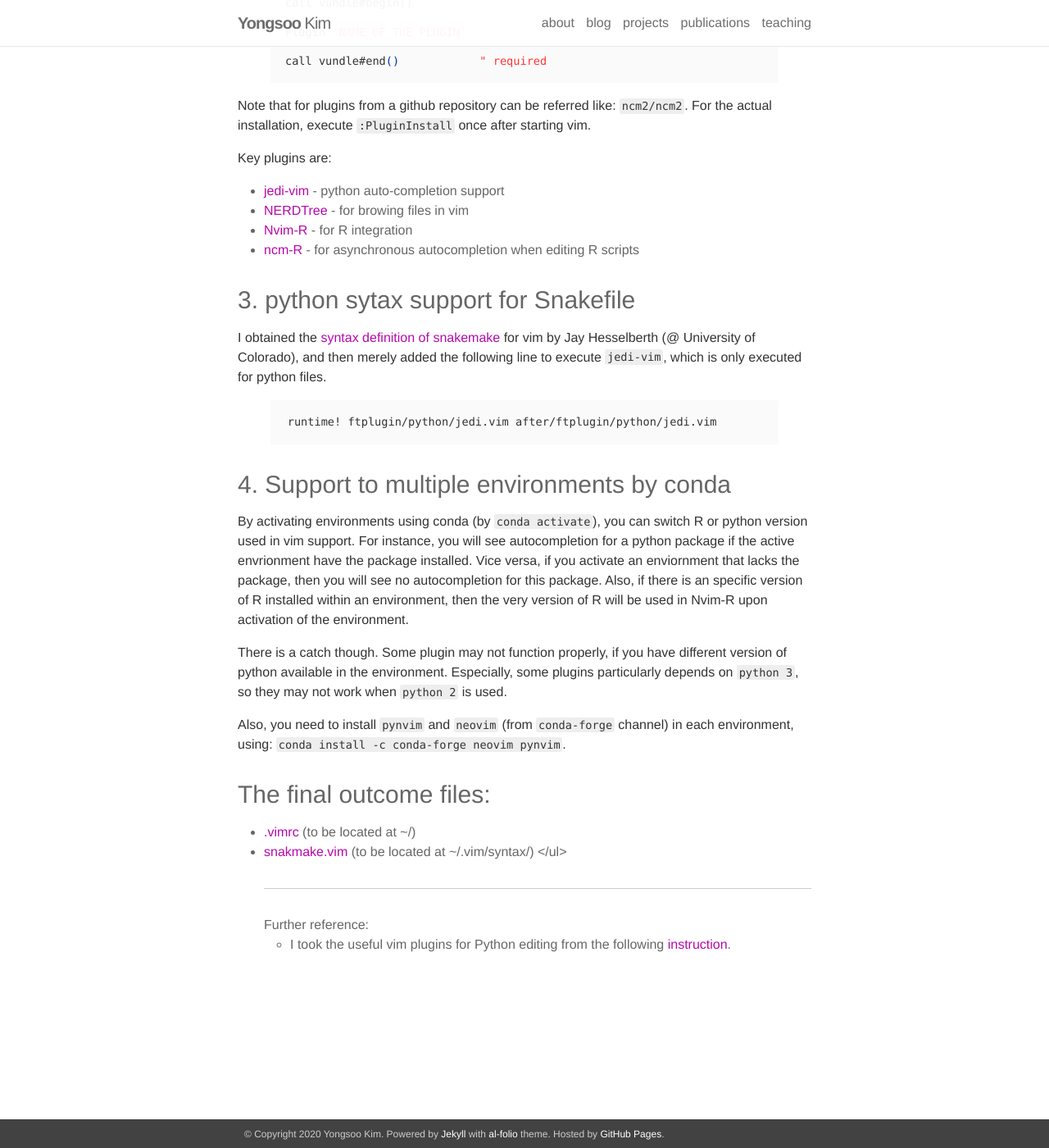
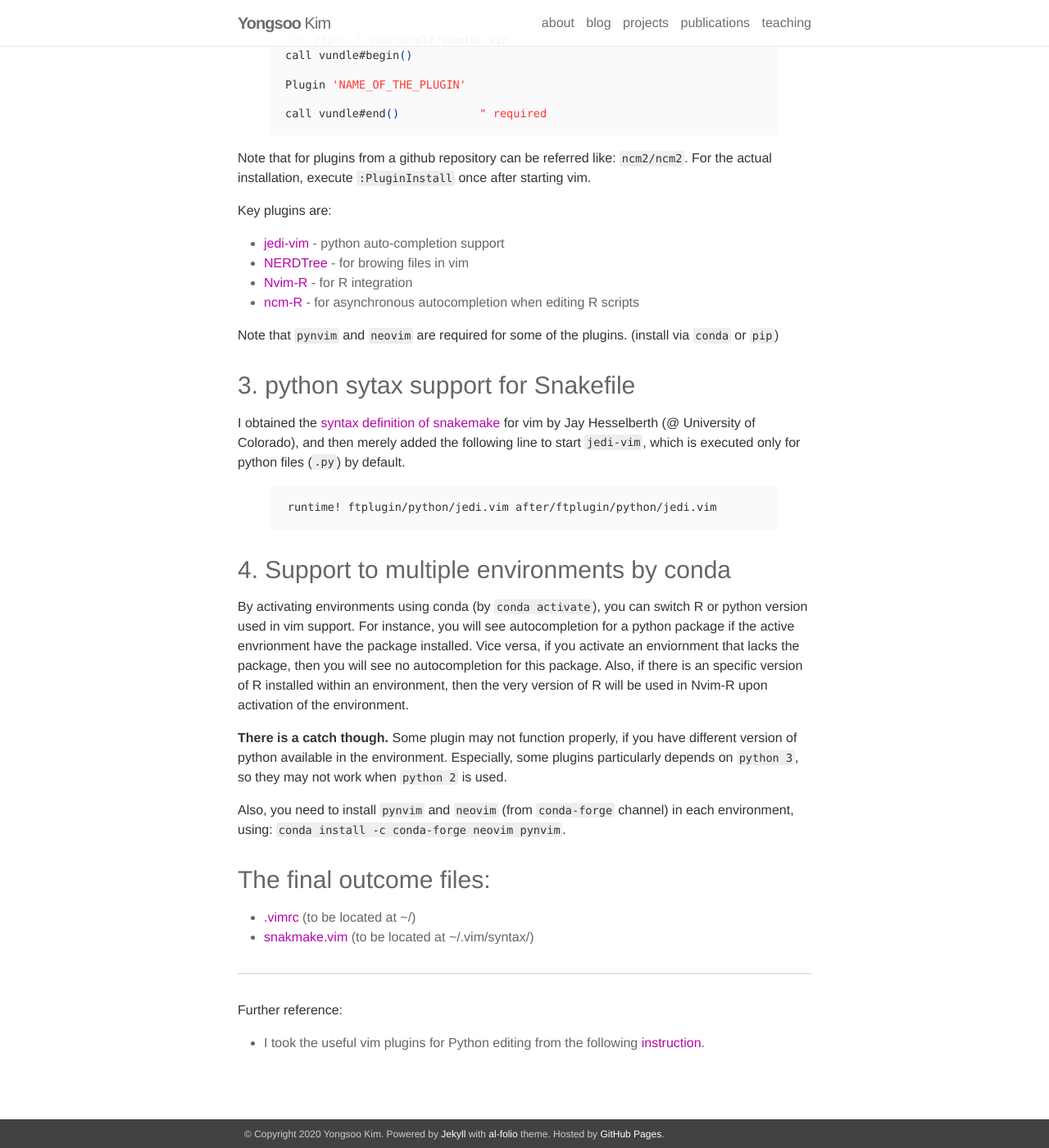
Before and after one commit to anoyaro84/anoyaro84.github.io, a Jekyll site: the page built from _posts/2019-12-31-vim-setting.markdown, in a window 1280 px wide and 1400 px high, scrolled down 1065 px. Shown: the whole window at 82% size. Built offline with Jekyll 4.4.1, drawn with Linux system fonts in a browser that asks for light colours; nearby versions of some CDN libraries; comment, search, counter and statistics services are not loaded; some of the changed text lies outside the part shown.

Commit message:
post edited

```diff
--- a/_posts/2019-12-31-vim-setting.markdown
+++ b/_posts/2019-12-31-vim-setting.markdown
@@ -69,10 +72,11 @@
   <li><a href="https://github.com/gaalcaras/ncm-R">ncm-R</a> - for asynchronous autocompletion when editing R scripts </li>
 </ul>
 
+Note that `pynvim` and `neovim` are required for some of the plugins. (install via `conda` or `pip`)
 
 <h3> 3. python sytax support for Snakefile </h3>
 
-I obtained the <a href="https://bitbucket.org/jayhesselberth/snakemake/src/master/misc/vim/syntax/snakemake.vim">syntax definition of snakemake</a> for vim by Jay Hesselberth (@ University of Colorado), and then merely added the following line to execute `jedi-vim`, which is only executed for python files.
+I obtained the <a href="https://bitbucket.org/jayhesselberth/snakemake/src/master/misc/vim/syntax/snakemake.vim">syntax definition of snakemake</a> for vim by Jay Hesselberth (@ University of Colorado), and then merely added the following line to start `jedi-vim`, which is executed only for python files (`.py`) by default.
 
 {% highlight shell %}
 runtime! ftplugin/python/jedi.vim after/ftplugin/python/jedi.vim
@@ -87,7 +91,7 @@
 Vice versa, if you activate an enviornment that lacks the package, then you will see no autocompletion for this package.
 Also, if there is an specific version of R installed within an environment, then the very version of R will be used in Nvim-R upon activation of the environment.
 
-There is a catch though. Some plugin may not function properly, if you have different version of python available in the environment.
+<strong>There is a catch though.</strong> Some plugin may not function properly, if you have different version of python available in the environment.
 Especially, some plugins particularly depends on `python 3`, so they may not work when `python 2` is used.
 
 Also, you need to install `pynvim` and `neovim` (from `conda-forge` channel) in each environment, using: `conda install -c conda-forge neovim pynvim`.
@@ -97,8 +101,8 @@
 <h3> The final outcome files: </h3>
 
 <ul>
-    <li> <a href="/assets/scripts/vimrc">.vimrc</a> (to be located at ~/)
-    <li> <a href="/assets/scripts/snakemake.vim">snakmake.vim</a> (to be located at ~/.vim/syntax/)
+    <li> <a href="/assets/scripts/vimrc">.vimrc</a> (to be located at ~/)</li>
+    <li> <a href="/assets/scripts/snakemake.vim">snakmake.vim</a> (to be located at ~/.vim/syntax/) </li>
 </ul>
 
 
```
Also changed, not shown: other parts of _posts/2019-12-31-vim-setting.markdown (+3 -0 lines), 2 other files.
